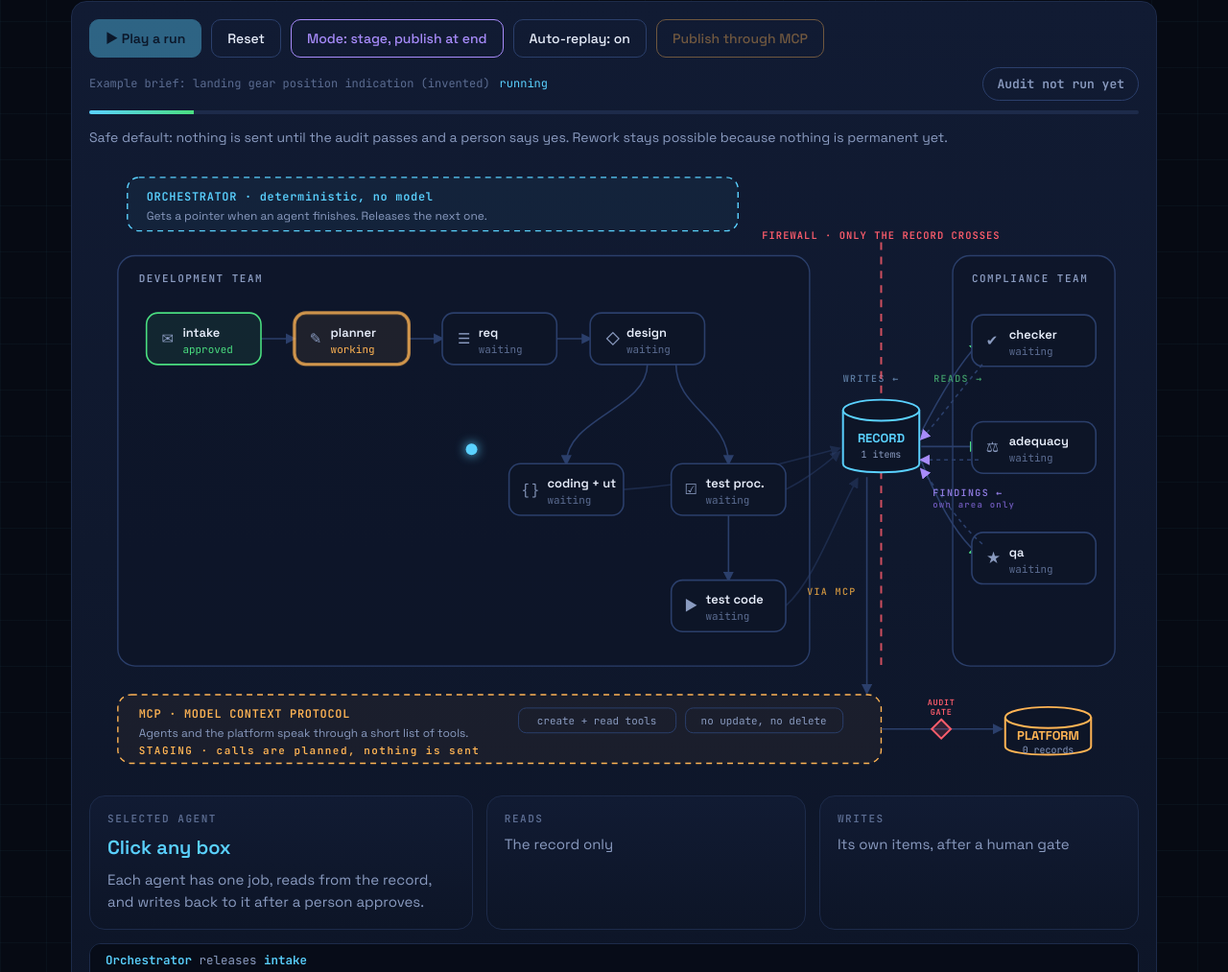
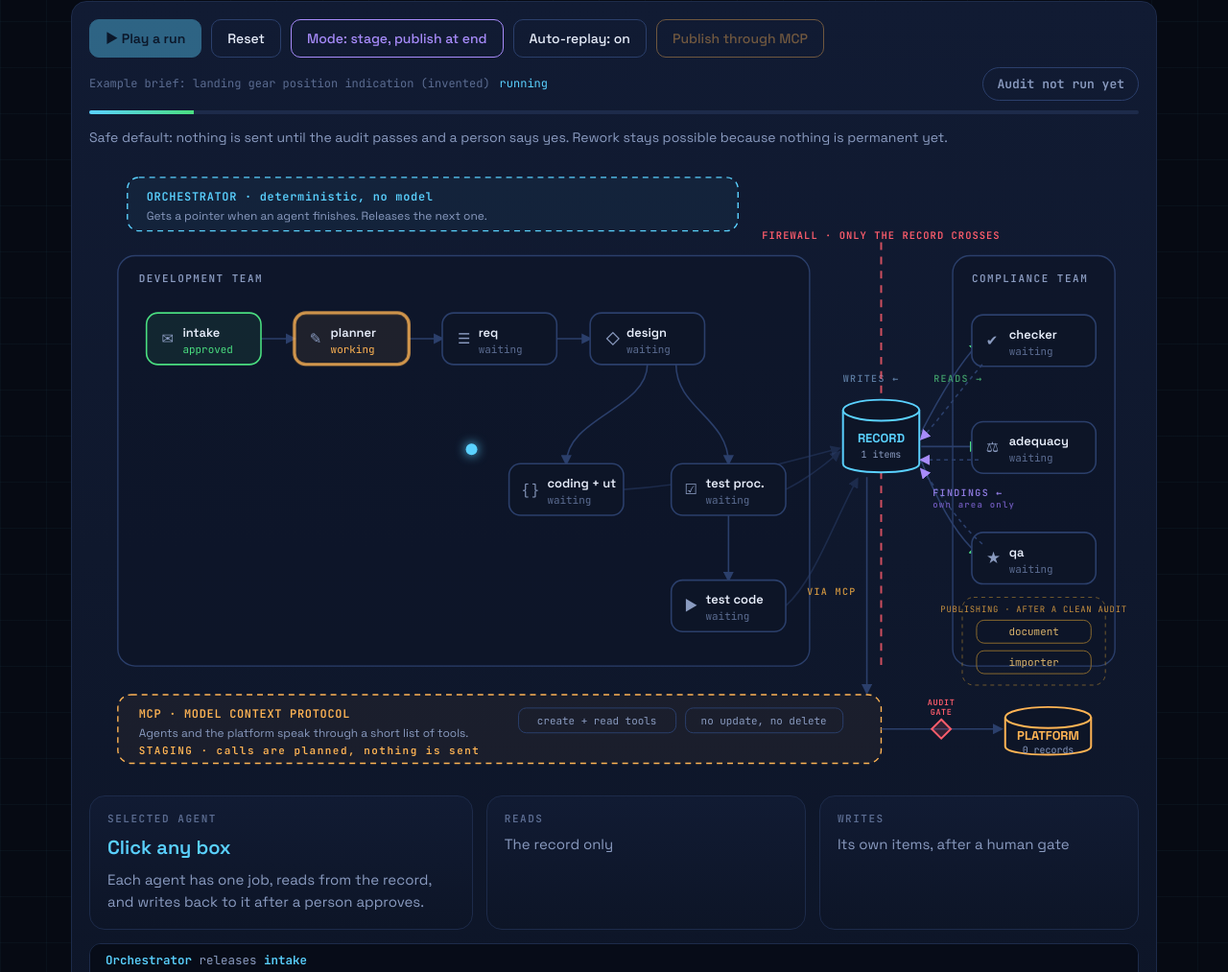
Before and after one commit to YashRao10/agentic-engineering-workflow, a plain HTML site: page index.html in a window 1280 px wide. Shown: the part 2378-3391 px from the top of the page at 96% size. Drawn offline with Linux system fonts and the light colour scheme.

Commit message:
Show the publishing team (document agent and importer) in the org diagram
Co-Authored-By: Claude Sonnet 5.5 <noreply@anthropic.com>
Claude-Session: https://claude.ai/code/session_01UUkYuynFXkmbBP2xHYaBWr

```diff
--- a/index.html
+++ b/index.html
@@ -448,7 +448,7 @@ footer{max-width:1180px;margin:0 auto;padding:40px 24px 80px;color:var(--dim);fo
     <div class="progress"><i id="prog"></i></div>
     <p id="modeNote" style="font-size:14px;color:var(--mut);margin:0 0 12px"></p>
 
-    <svg id="orgsvg" viewBox="0 0 1100 650" role="img" aria-label="Org diagram of development and compliance agent teams">
+    <svg id="orgsvg" viewBox="0 0 1100 650" role="img" aria-label="Org diagram of the development, compliance and publishing agent teams">
       <defs>
         <marker id="ah" viewBox="0 0 10 10" refX="8" refY="5" markerWidth="7" markerHeight="7" orient="auto-start-reverse"><path d="M0 0L10 5L0 10z" fill="#2b3f6b"/></marker>
         <marker id="ahc" viewBox="0 0 10 10" refX="8" refY="5" markerWidth="7" markerHeight="7" orient="auto-start-reverse"><path d="M0 0L10 5L0 10z" fill="#5ad1ff"/></marker>
@@ -519,6 +519,16 @@ footer{max-width:1180px;margin:0 auto;padding:40px 24px 80px;color:var(--dim);fo
       <g class="node" id="n_checker" data-k="checker"><rect x="925" y="162" width="130" height="54" rx="12"/><text class="ic" x="940" y="194">✔</text><text class="nm" x="964" y="187">checker</text><text class="st" x="964" y="204">waiting</text></g>
       <g class="node" id="n_adequacy" data-k="adequacy"><rect x="925" y="274" width="130" height="54" rx="12"/><text class="ic" x="940" y="306">⚖</text><text class="nm" x="964" y="299">adequacy</text><text class="st" x="964" y="316">waiting</text></g>
       <g class="node" id="n_qa" data-k="qa"><rect x="925" y="390" width="130" height="54" rx="12"/><text class="ic" x="940" y="422">★</text><text class="nm" x="964" y="415">qa</text><text class="st" x="964" y="432">waiting</text></g>
+
+      <!-- publishing team: runs only after a clean audit (static, not part of the animation) -->
+      <g id="pubteam" aria-label="Publishing team: document agent and importer, after a clean audit">
+        <rect x="915" y="458" width="150" height="92" rx="12" fill="none" stroke="#8a6a2f" stroke-dasharray="4 4" opacity=".8"/>
+        <text x="990" y="474" text-anchor="middle" style="font:9px JetBrains Mono,monospace;fill:#c9913f;letter-spacing:.08em">PUBLISHING · AFTER A CLEAN AUDIT</text>
+        <rect x="930" y="482" width="120" height="24" rx="8" fill="none" stroke="#8a6a2f"/>
+        <text x="990" y="498" text-anchor="middle" style="font:11px JetBrains Mono,monospace;fill:#d9b36b">document</text>
+        <rect x="930" y="514" width="120" height="24" rx="8" fill="none" stroke="#8a6a2f"/>
+        <text x="990" y="530" text-anchor="middle" style="font:11px JetBrains Mono,monospace;fill:#d9b36b">importer</text>
+      </g>
 
       <!-- compliance findings back to the record (own area) -->
       <defs><marker id="ahv" viewBox="0 0 10 10" refX="8" refY="5" markerWidth="7" markerHeight="7" orient="auto-start-reverse"><path d="M0 0L10 5L0 10z" fill="#a78bfa"/></marker></defs>
```
